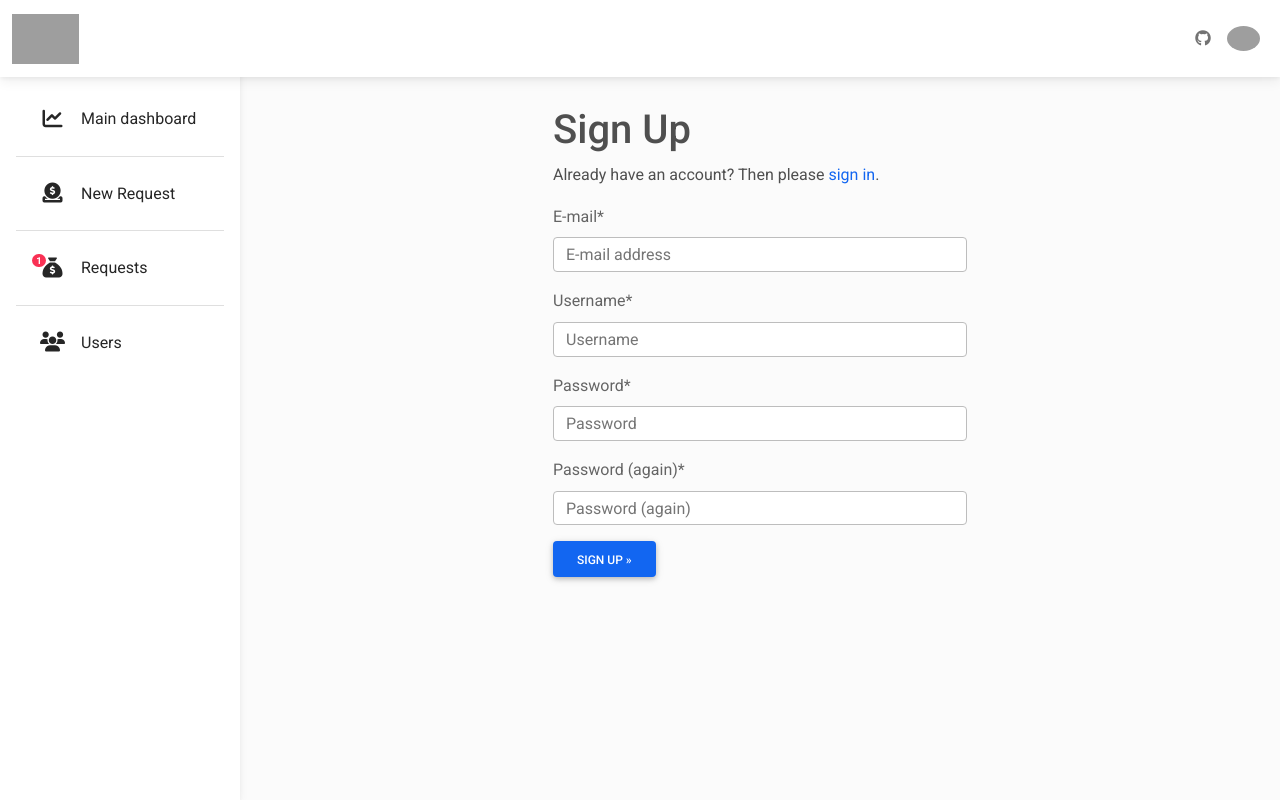
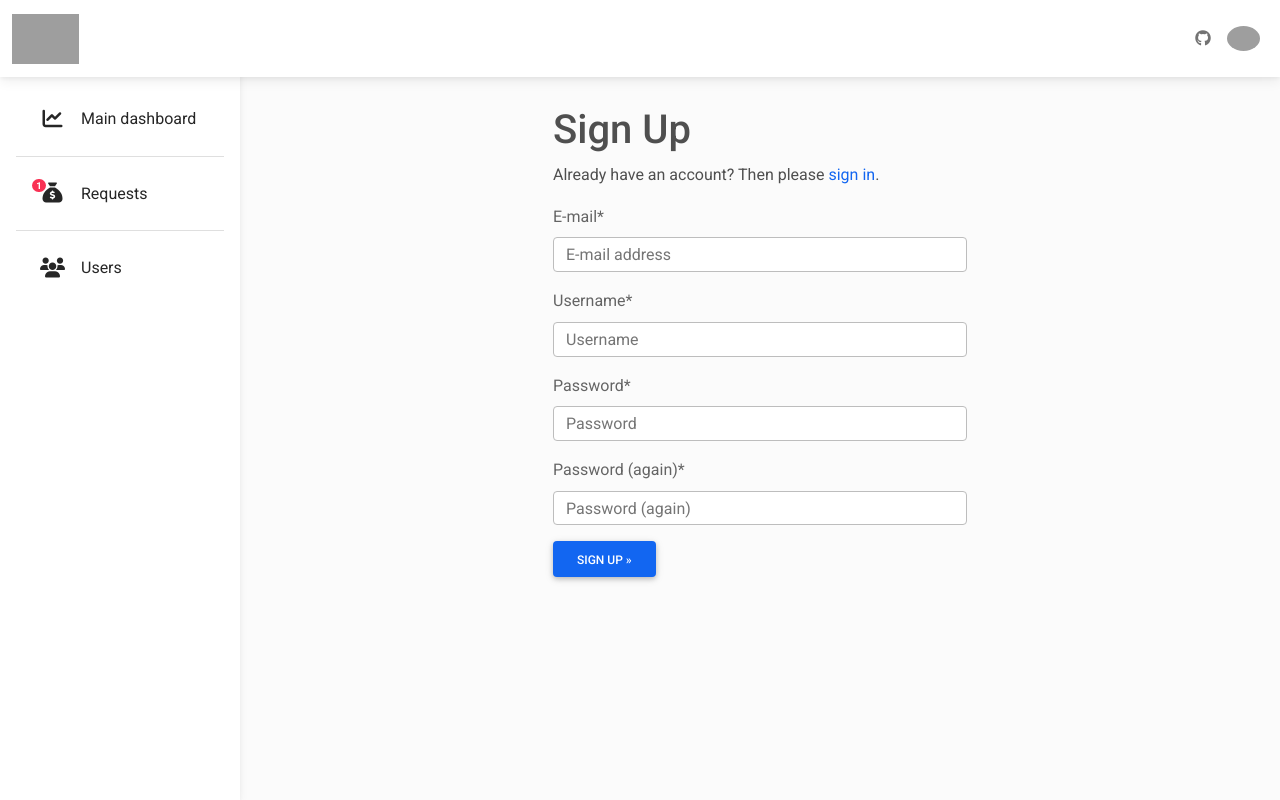
Before and after one commit to scriptogre/django-requests-web-app, a Django app: template purchase_requests/templates/account/signup.html in a window 1280 px wide. Run offline with Django 3.2, Linux system fonts and the light colour scheme; the template is opened without the code that fills it: values that come from a table or form of the project are taken from there, others are empty; parts of the project's set-up code (start-up, migrations or seed data) failed here and were passed over; some libraries are stand-ins or nearby versions; grey boxes are pictures that could not be loaded.

Commit message:
Remove "Create a Request" from main navbar

```diff
--- a/purchase_requests/templates/base.html
+++ b/purchase_requests/templates/base.html
@@ -72,13 +72,6 @@
         >
           <i class="fa-solid fa-chart-line fa-fw me-3 fa-lg"></i></i
           ><span>Main dashboard</span>
-        </a>
-
-        <!-- Create a Request -->
-        <a
-          href="{% url 'requestform:add' %}"
-          class="list-group-item list-group-item-action py-4">
-          <i class="fa-solid fa-circle-dollar-to-slot fa-fw me-3 fa-lg"></i><span>New Request</span>
         </a>
 
         <!-- Requests -->
```
